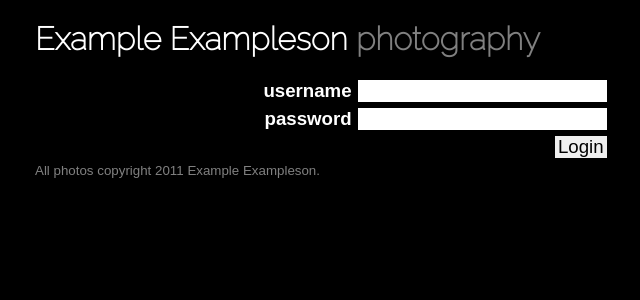
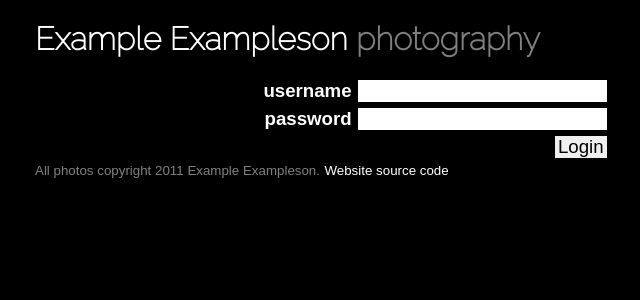
Before and after one commit to jfinkels/ophot, a Flask app: page /login in a window 1280 px wide. Shown: the top 300 px of the page, without its empty margins (205-845 px from the left). Run offline with Flask 2, Linux system fonts and the light colour scheme; parts of the project's set-up code (start-up, migrations or seed data) failed here and were passed over; some libraries are stand-ins or nearby versions.

Commit message:
updated license information and added link to source code of website to footer of each page; still need to check on what type of license for the HTML and CSS

```diff
--- a/ophot/templates/layout.html
+++ b/ophot/templates/layout.html
@@ -47,7 +47,12 @@
     <h1><a href="{{ url_for('show_splash') }}">{{ realname }} <span class="darker">photography</span></a></h1>
     {% block content %}
     {% endblock %}
-    <footer><small id="copyright">All photos copyright 2011 {{ realname }}.</small></footer>
+    <footer>
+      <small id="copyright">All photos copyright 2011 {{ realname }}.</small>
+      <small id="source">
+        <a href="https://bitbucket.org/jfinkels/ophot">Website source code</a>
+      </small>
+    </footer>
   </div>
 </body>
 </html>
```
Also changed, not shown: ophot/__init__.py (+16 -0 lines), ophot/config.py (+16 -0 lines), ophot/forms.py (+16 -0 lines), ophot/queries.py (+16 -0 lines), ophot/requests.py (+16 -0 lines), ophot/schema.sql (+16 -0 lines), ophot/static/scripts/add-photos.js (+19 -0 lines), ophot/static/scripts/edit-photos.js (+19 -0 lines), ophot/static/scripts/layout.js (+19 -0 lines), ophot/static/scripts/settings.js (+19 -0 lines), ophot/static/scripts/splash.js (+19 -0 lines), ophot/views.py (+16 -0 lines), 2 other files.
